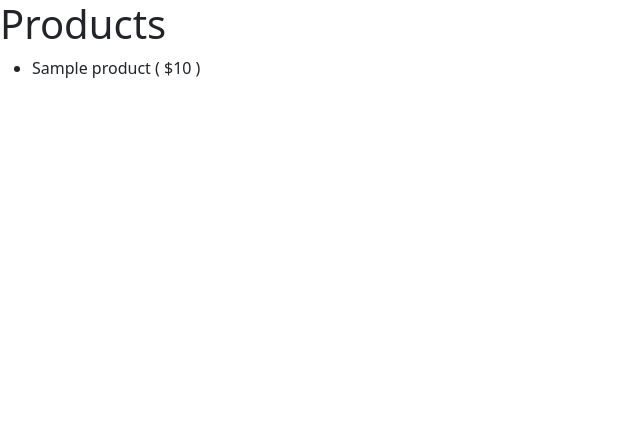
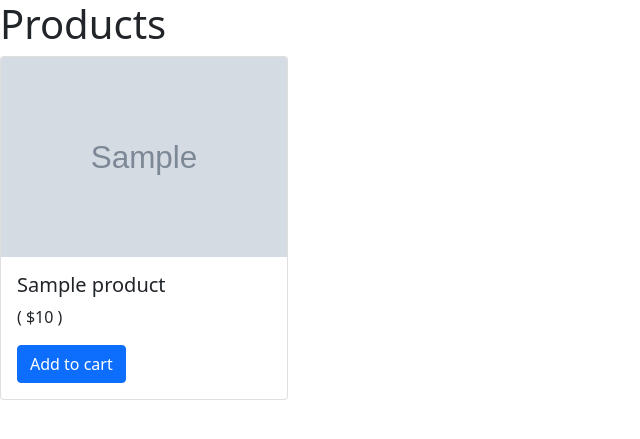
Before and after one commit to girardi-e/Django-first-website, a Python web app: template products/templates/index.html in a window 1280 px wide. Shown: the top 439 px of the page, without its empty margins (0-640 px from the left). Run offline with Jinja, Linux system fonts and the light colour scheme; the template is opened without the code that fills it: most values are stand-ins (such as "Sample title", 1, 10 or a date in 2020); grey boxes marked "Sample" are stand-in pictures.

Commit message:
product cards

```diff
--- a/products/templates/index.html
+++ b/products/templates/index.html
@@ -1,11 +1,28 @@
 {% extends "base.html"%}
 
 {% block content %}
+
     <h1>Products</h1>
 
-    <ul>
+    <div class = "row">
         {% for product in products%}
-        <li>{{ product.name }} ( ${{ product.price }} ) </li>
+            <div class = "col">
+                <div class="card" style="width: 18rem;">
+                    <img
+                        src="{{ product.image_url }}"
+                        class="card-img-top"
+                        alt="product image"
+                        width= "400"
+                        height= "200">
+
+                  <div class="card-body">
+                    <h5 class="card-title">{{ product.name }}</h5>
+                    <p class="card-text">( ${{ product.price }} )</p>
+                    <a href="#" class="btn btn-primary">Add to cart</a>
+                  </div>
+                </div>
+            </div>
         {% endfor %}
-    </ul>
+    </div>
+
 {% endblock%}
```
Also changed, not shown: db.sqlite3.
